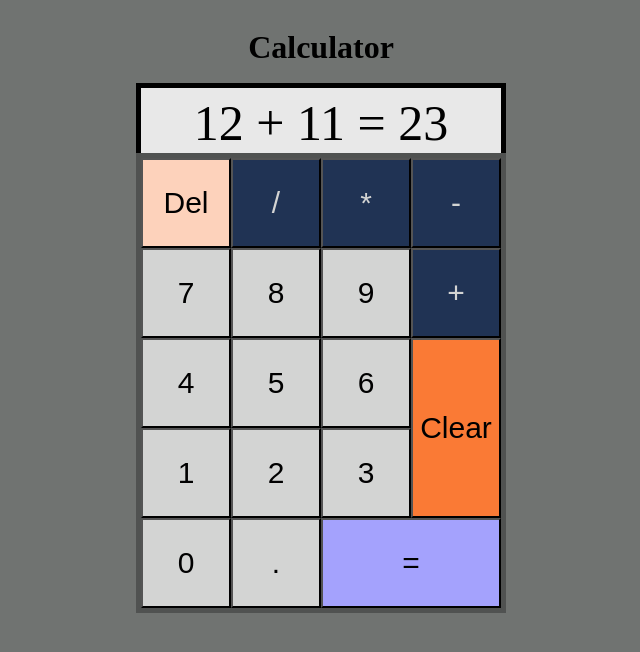
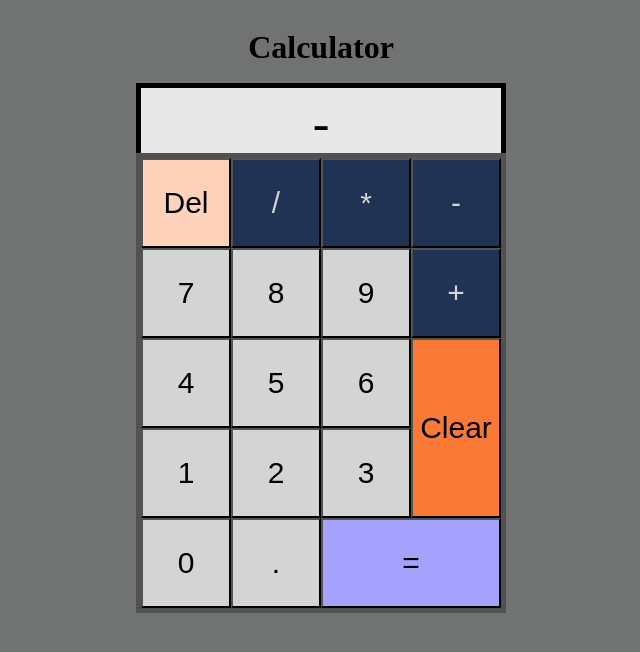
Before and after one commit to marcussleongg/calculator, a plain HTML site: page index.html in a window 1280 px wide. Shown: the whole page, without its empty margins (319-959 px from the left). Drawn offline with Linux system fonts and the light colour scheme.

Commit message:
Amend initial display

```diff
--- a/index.html
+++ b/index.html
@@ -9,7 +9,7 @@
 <body>
   <h1>Calculator</h1>
   <div id="display">
-    12 + 11 = 23
+    -
   </div>
   <div id="buttons">
     <div class="firstrow">
```
